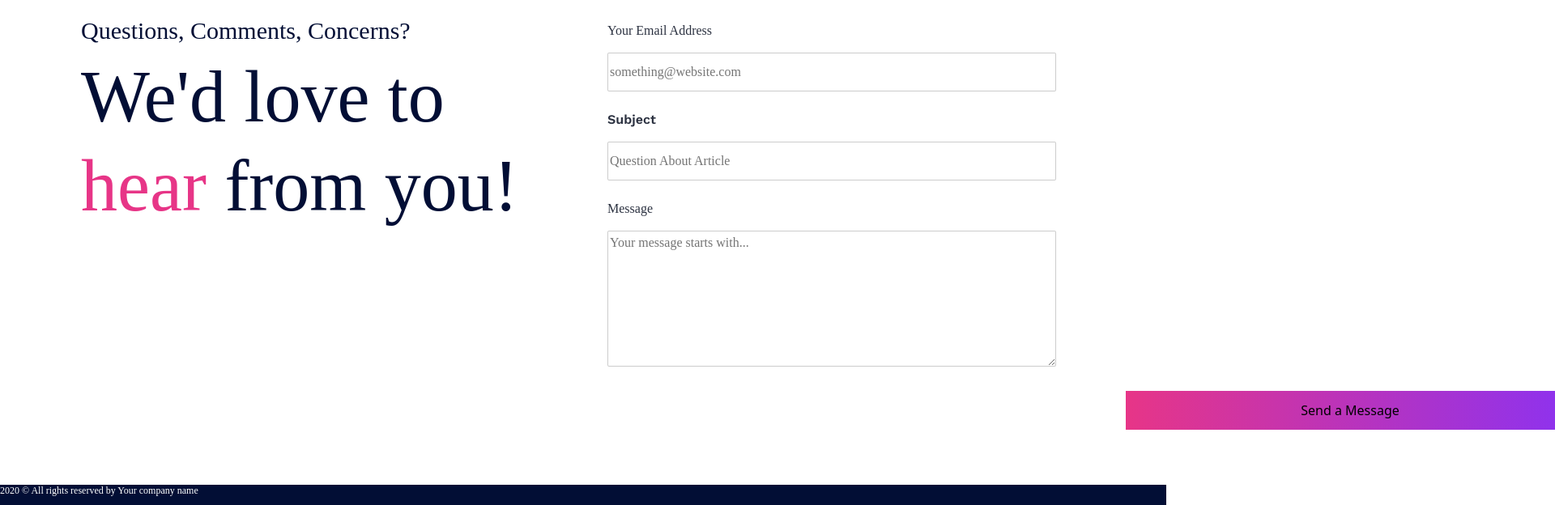
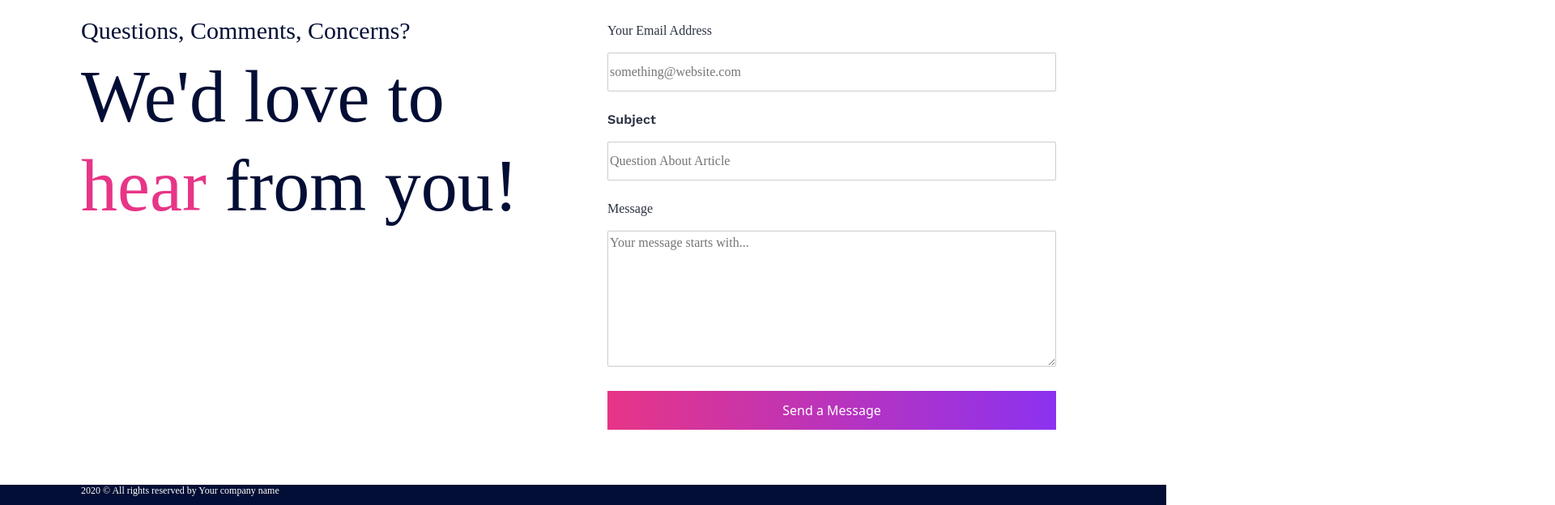
Before and after one commit to Group-5-Hacktive/final-project-3, a website built with Parcel: page index.html in a window 1280 px wide. Shown: the part 3841-4465 px from the top of the page at 81% size, 1920 px wide, since content can reach past the window. Built offline with nearby package versions, Linux system fonts and the light colour scheme; a web font is replaced by a local one.

Commit message:
update submit button

```diff
--- a/style.css
+++ b/style.css
@@ -753,24 +753,20 @@ hr.line-work {
 }
 
 .submit-button {
-
-    margin-left: 640px;
+    margin-left: 0px;
     height: 48px;
     width: 554px;
     border: none;
-
+    color: white;
     background: linear-gradient(270deg, #8C32F0 0%, #E73587 100%);
 }
 
 .submit-button:hover {
-
-
     background: linear-gradient(270deg, #E73587 0%, #8C32F0 100%);
     transition: 0.5s;
 }
 
 .footer {
-
     width: 1440px;
     height: 25px;
     left: 0px;
@@ -781,10 +777,9 @@ hr.line-work {
 }
 
 .copyright {
-
     width: 258px;
     height: 15px;
-    left: 135px;
+    margin-left: 100px;
     top: 4536px;
 
     font-family: 'Basic';
@@ -794,6 +789,5 @@ hr.line-work {
     line-height: 15px;
     /* identical to box height */
 
-
     color: #FFFFFF;
 }
```
